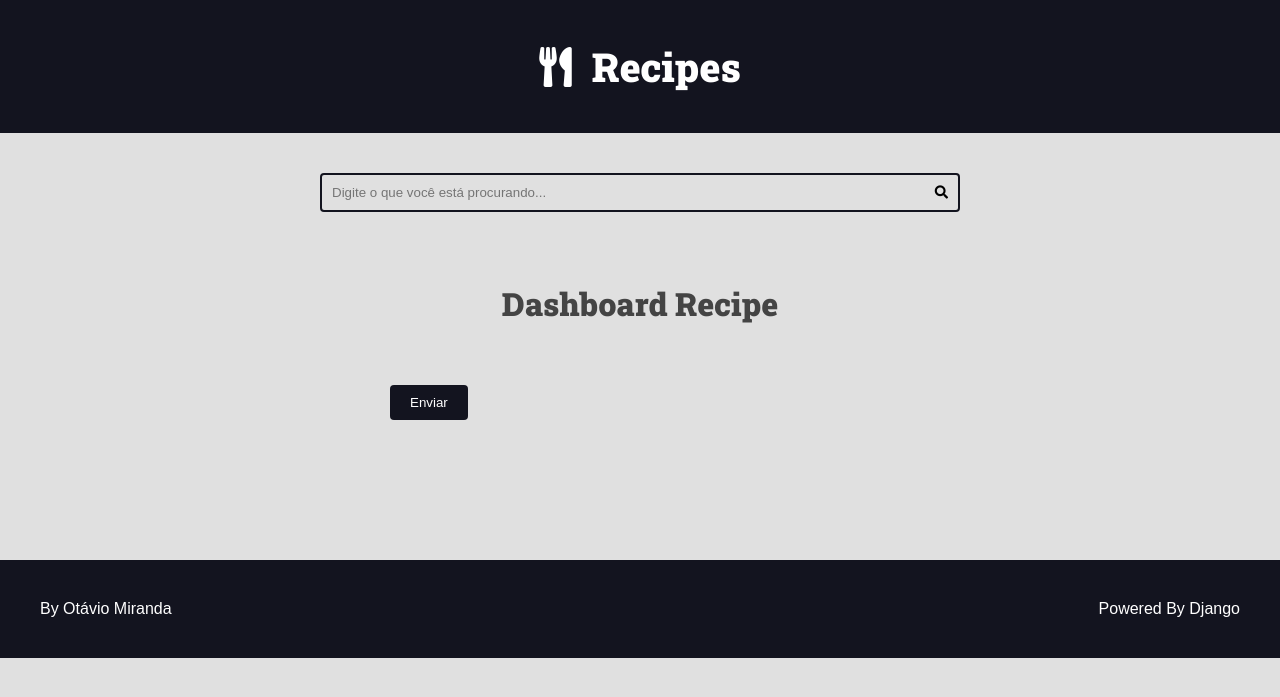
After one commit to GustavoClausen/curso-django-primeiro-projeto, a Django app: template authors/templates/author/pages/dashboard_recipe.html in a window 1280 px wide. The commit adds this page. Shown: the top 697 px of the page. Run offline with Django 4.2, Linux system fonts and the light colour scheme; the template is opened without the code that fills it, so the values that code supplies are empty.

Commit message:
URL, view e template editar receita

```diff
--- a/authors/templates/author/pages/dashboard.html
+++ b/authors/templates/author/pages/dashboard.html
@@ -12,13 +12,13 @@
             <ul>
                 {% for recipe in recipes %}
                     <li>
-                        <a href="">
+                        <a href="{% url 'authors:dashboard_recipe_edit' recipe.id %}">
                             {{ recipe.title }}
                         </a>
                     </li>
                 {% empty %}
                     <li>
-                        <p>
+                        <p class="no-recipes-pending">
                             You have no recipes awaiting publication.
                         </p>
                     </li>
--- /dev/null
+++ b/authors/templates/author/pages/dashboard_recipe.html
@@ -0,0 +1,20 @@
+{% extends 'global/base.html' %}
+
+{% block title %}Dashboard Recipe{% endblock title %}
+
+{% block content %}
+
+    <div class="main-content center container title-form">
+
+        <h1 class="title-form">Dashboard Recipe</h1>
+
+        {% include 'global/partials/messages.html' %}
+        {% include 'author/pages/partials/login_message.html' %}
+
+        <div class="authors-dashboard-container">
+            {% include 'global/partials/form.html' %}
+        </div>
+
+    </div>
+
+{% endblock content %}
--- a/authors/urls.py
+++ b/authors/urls.py
@@ -11,4 +11,9 @@ urlpatterns = [
     path('login/create/', views.login_create, name='login_create'),
     path('logout/', views.logout_view, name='logout'),
     path('dashboard/', views.dashboard, name='dashboard'),
+    path(
+        'dashboard/recipe/<int:id>/edit/',
+        views.dashboard_recipe_edit,
+        name='dashboard_recipe_edit'
+    ),
 ]
--- a/base_static/global/css/styles.css
+++ b/base_static/global/css/styles.css
@@ -450,6 +450,11 @@ h6 {
     margin: 1rem 0;
 }
 
+.authors-dashboard-container h3,
+.no-recipes-pending {
+    text-align: center;
+}
+
 /* classes genéricas */
 
 .center {
```
Also changed, not shown: authors/views.py (+18 -0 lines).
